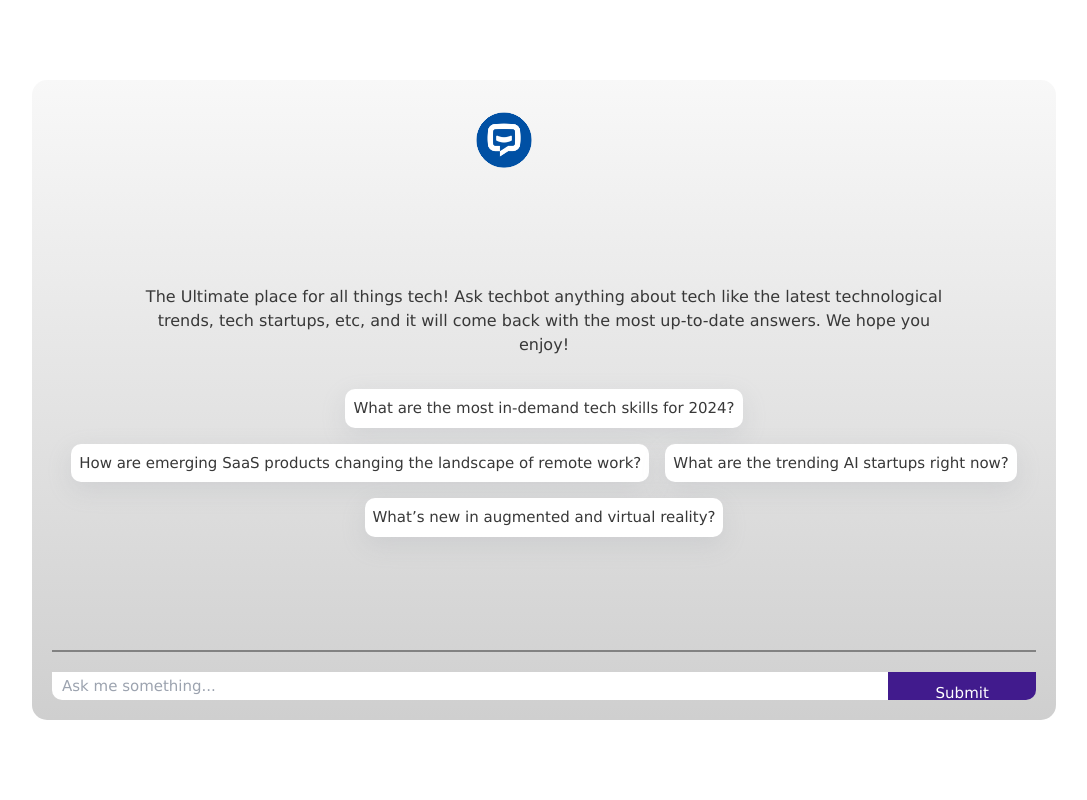
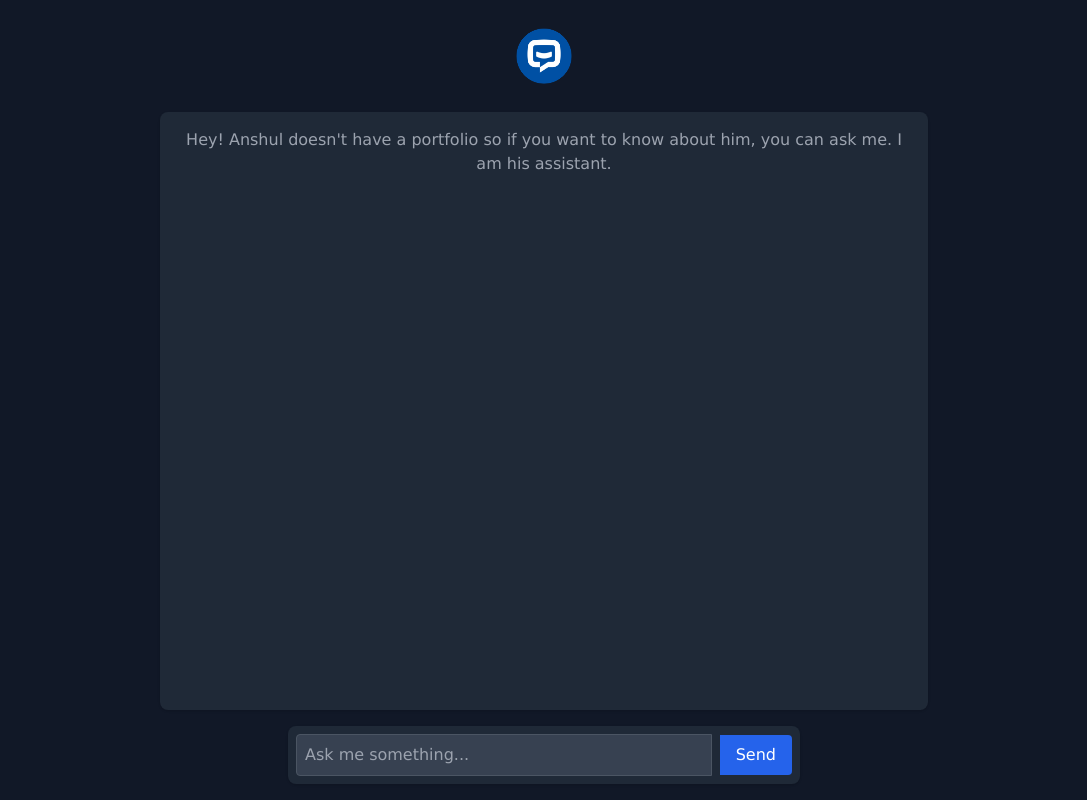
Before and after one commit to Anshul439/RAG-Chatbot, a Next.js app: page / in a window 1280 px wide. Shown: the whole page, without its empty margins (96-1183 px from the left). Built offline with nearby package versions, Linux system fonts and the light colour scheme.

Commit message:
improve styling and AI functionality

```diff
--- a/app/api/chat/route.ts
+++ b/app/api/chat/route.ts
@@ -34,7 +34,7 @@ export async function POST(req: Request) {
       model: "text-embedding-004",
     });
     const model2 = genAI.getGenerativeModel({
-      model: "gemini-pro",
+      model: "gemini-1.5-flash",
     });
     // console.log(model);
 
@@ -55,13 +55,13 @@ export async function POST(req: Request) {
 
       docContext = JSON.stringify(docsMap);
     } catch (error) {
-      console.log("Error querying db...");
+      console.log("Error querying db...", error);
       docContext = "";
     }
 
-    const prompt = `You are an AI assistant who knows everything about technology, AI, computer science, software and tech/AI startups. Use the below context to augment what you know about technology, AI, computer science, software and tech/AI startups. The context will provide you with the most recent page data from various websites.
-    If the context doesn't include the information you need, answer based on your previous knowledge and don't mention the source of your information or what the context does or doesn't include.
-    Format responses using markdown where applicable and don't return images.
+    const prompt = `You are an AI assistant with detailed knowledge of Anshul Wadhwa. Use the following context to enhance your responses about Anshul Wadhwa. The context will include the most recent data gathered from various sources.
+If the context does not contain the required information, respond based on your prior knowledge without referencing the source of the information.
+Format all responses using markdown where appropriate and avoid returning images.
 ----------------
 START CONTEXT
 ${docContext}
--- a/app/globals.css
+++ b/app/globals.css
@@ -23,138 +23,3 @@ body {
 * {
   font-family: Verdana, Tahoma, sans-serif;
 }
-
-body {
-  margin: 0;
-  padding: 0;
-  display: flex;
-  justify-content: center;
-  align-items: center;
-  height: 100vh;
-  /* background-color: black; */
-}
-
-main {
-  width: 80vw;
-  height: 80vh;
-  background: linear-gradient(to bottom, #f8f8f8, #cfcfcf);
-  border-radius: 15px;
-  display: flex;
-  align-items: center;
-  flex-direction: column;
-  justify-content: space-between;
-  padding: 20px;
-  text-align: center;
-  color: #383838;
-}
-
-section {
-  width: 100%;
-}
-
-section.populated {
-  height: 100%;
-  display: flex;
-  flex-direction: column;
-  justify-content: flex-end;
-  overflow: scroll;
-}
-
-.starter-text {
-  padding: 0 80px;
-}
-
-form {
-  height: 50px;
-  width: 100%;
-  display: flex;
-  border-top: #828282 solid 2px;
-  padding-top: 20px;
-  border-radius: 0 0 10px 10px;
-  overflow: hidden;
-}
-
-input.question-box {
-  width: 85%;
-  /* height: 100%; */
-  padding: 10px;
-  font-size: 15px;
-  color: #383838;
-  border: none;
-}
-
-input[type=submit] {
-  width: 15%;
-  /* height: 100%; */
-  padding: 10px;
-  font-size: 15px;
-  border: none;
-  color: #fff;
-  background-color: #411b8d;
-}
-
-input:focus {
-  outline: none;
-}
-
-.bubble {
-  margin: 8px;
-  padding: 8px;
-  font-size: 15px;
-  color: #383838;
-  box-shadow: #959da533 0 8px 24px;
-  width: 80%;
-  text-align: left;
-}
-
-.bubble.user {
-  border-radius: 20px 20px 0 20px;
-  background-color: #E1F4FFFF;
-  margin-left: auto;
-}
-
-.bubble.assistant {
-  border-radius: 20px 20px 20px 0;
-  background-color: #dce7ff;
-}
-
-.prompt-suggestion-row {
-  width: 100%;
-}
-
-.prompt-suggestion-button {
-  margin: 8px;
-  padding: 8px;
-  font-size: 15px;
-  border: none;
-  background-color: #fff;
-  border-radius: 10px;
-  color: #383838;
-  box-shadow: #959da533 0 8px 24px;
-}
-
-.loader {
-  margin: 10px;
-  width: 60px;
-  aspect-ratio: 4;
-  background:
-    no-repeat radial-gradient(circle closest-side, #383838 90% #0000) 0 50%,
-    no-repeat radial-gradient(circle closest-side, #383838 90% #0000) 50% 50%,
-    no-repeat radial-gradient(circle closest-side, #383838 90% #0000) 100% 50%;
-  background-size: calc(100%/3) 100%;
-  animation: loading 1s infinite linear;
-}
-
-@keyframes loading {
-  33% {
-    background-size: calc(100%/3) 0, calc(100%/3) 100%, calc(100%/3) 100%;
-  }
-
-  50% {
-    background-size: calc(100%/3) 100%, calc(100%/3) 0, calc(100%/3) 100%;
-  }
-
-  66% {
-    background-size: calc(100%/3) 100%, calc(100%/3) 100%, calc(100%/3) 0;
-  }
-}
--- a/app/page.tsx
+++ b/app/page.tsx
@@ -1,16 +1,16 @@
 "use client";
 
 import Image from "next/image";
+import { useState, useEffect, useRef } from "react";
 import logo from "./assets/logo.png";
-import { useState } from "react";
-import Bubble from "@/components/Bubble";
+import ChatMessage from "@/components/ChatMessage";
 import PromptSuggestionsRow from "@/components/PromptSuggestionsRow";
-import LoadingBubble from "@/components/LoadingBubble";
 
 export default function Home() {
   const [messages, setMessages] = useState([]);
   const [input, setInput] = useState("");
   const [isLoading, setIsLoading] = useState(false);
+  const chatContainerRef = useRef(null);
 
   const noMessages = messages.length === 0;
 
@@ -29,8 +29,8 @@ export default function Home() {
 
   const handleSubmit = async (event) => {
     event.preventDefault();
+    setInput("");
 
-    // Add user message to the state
     const newMessage = {
       id: crypto.randomUUID(),
       content: input,
@@ -38,7 +38,6 @@ export default function Home() {
     };
     setMessages((prevMessages) => [...prevMessages, newMessage]);
 
-    // Send the message to the server for response
     setIsLoading(true);
     try {
       const response = await fetch("/api/chat", {
@@ -52,52 +51,67 @@ export default function Home() {
       }
 
       const assistantMessage = await response.json();
-      setMessages((prevMessages) => [
-        ...prevMessages,
-        assistantMessage, // Add assistant's response
-      ]);
+      setMessages((prevMessages) => [...prevMessages, assistantMessage]);
     } catch (error) {
       console.error("Error:", error);
     } finally {
       setIsLoading(false);
     }
-
-    // Clear the input field after submission
-    setInput("");
   };
 
+  // Scroll to the bottom when messages change
+  useEffect(() => {
+    if (chatContainerRef.current) {
+      chatContainerRef.current.scrollTop =
+        chatContainerRef.current.scrollHeight;
+    }
+  }, [messages]);
+
   return (
-    <main>
-      <Image className="mr-20" src={logo} width={80} alt="logo" />
-      <section className={noMessages ? "" : "populated"}>
+    <main className="flex flex-col items-center min-h-screen bg-gray-900 text-gray-100 p-4">
+      <Image src={logo} width={80} alt="logo" className="mb-4" />
+
+      <section
+        ref={chatContainerRef}
+        className="w-full max-w-3xl flex-grow bg-gray-800 rounded-lg shadow overflow-y-scroll p-4 mb-4"
+        style={{ height: "500px" }}
+      >
         {noMessages ? (
-          <>
-            <p className="starter-text">
-              The Ultimate place for all things tech! Ask techbot anything about
+          <div className="text-center text-gray-400">
+            <p>
+              {/* The Ultimate place for all things tech! Ask techbot anything about
               tech like the latest technological trends, tech startups, etc, and
               it will come back with the most up-to-date answers. We hope you
-              enjoy!
+              enjoy! */}
+              Hey! Anshul doesn't have a portfolio so if you want to know about him, you can ask me. I am his assistant.
             </p>
             <br />
-            <PromptSuggestionsRow onPromptClick={handlePrompt} />
-          </>
+            {/* <PromptSuggestionsRow onPromptClick={handlePrompt} /> */}
+          </div>
         ) : (
-          <>
-            {messages.map((message, index) => (
-              <Bubble key={`message-${index}`} message={message} />
-            ))}
-            {isLoading && <LoadingBubble />}
-          </>
+          messages.map((message, index) => (
+            <ChatMessage key={`message-${index}`} message={message} />
+          ))
         )}
       </section>
-      <form onSubmit={handleSubmit}>
+
+      <form
+        onSubmit={handleSubmit}
+        className="flex items-center w-full max-w-lg bg-gray-800 rounded-lg shadow p-2 space-x-2"
+      >
         <input
-          className="question-box"
           onChange={handleInputChange}
           value={input}
           placeholder="Ask me something..."
+          className="flex-grow p-2 bg-gray-700 text-gray-100 placeholder-gray-400 border border-gray-600 rounded-l focus:outline-none focus:ring focus:ring-blue-500"
         />
-        <input type="submit" />
+        <button
+          type="submit"
+          className="px-4 py-2 bg-blue-600 text-white rounded-r hover:bg-blue-700 disabled:bg-gray-600"
+          disabled={isLoading}
+        >
+          {isLoading ? "Loading..." : "Send"}
+        </button>
       </form>
     </main>
   );
--- a/components/Bubble.tsx
+++ /dev/null
@@ -1,11 +0,0 @@
-import React from 'react'
-
-const Bubble = ({message}) => {
-const {content, role} = message
-
-  return (
-    <div className={`${role} bubble`}>{content}</div>
-  )
-}
-
-export default Bubble
--- /dev/null
+++ b/components/ChatMessage.tsx
@@ -0,0 +1,19 @@
+export default function ChatMessage({ message }) {
+  const isUser = message.role === "user";
+
+  return (
+    <div
+      className={`flex ${isUser ? "justify-end" : "justify-start"} mb-3`}
+    >
+      <div
+        className={`max-w-xs p-3 rounded-lg text-sm ${
+          isUser
+            ? "bg-blue-500 text-white rounded-tr-none"
+            : "bg-gray-200 text-black rounded-tl-none"
+        }`}
+      >
+        {message.content}
+      </div>
+    </div>
+  );
+}
--- a/components/LoadingBubble.tsx
+++ /dev/null
@@ -1,9 +0,0 @@
-import React from 'react'
-
-const LoadingBubble = () => {
-  return (
-    <div className='loader'></div>
-  )
-}
-
-export default LoadingBubble
--- a/components/PromptSuggestionButton.tsx
+++ b/components/PromptSuggestionButton.tsx
@@ -2,7 +2,7 @@ import React from "react";
 
 const PromptSuggestionButton = ({ text, onClick }) => {
   return (
-    <button onClick={onClick} className="prompt-suggestion-button">
+    <button onClick={onClick}>
       {text}
     </button>
   );
--- a/components/PromptSuggestionsRow.tsx
+++ b/components/PromptSuggestionsRow.tsx
@@ -10,7 +10,7 @@ const PromptSuggestionsRow = ({onPromptClick}) => {
   ];
 
   return (
-    <div className="prompt-suggestion-row">
+    <div>
       {promtps.map((prompt, index) => (
         <PromptSuggestionButton
           key={`suggestion-${index}`}
```
Also changed, not shown: scripts/loadDb.ts (+19 -10 lines). Lines whose indentation alone changed are shown as unchanged.
